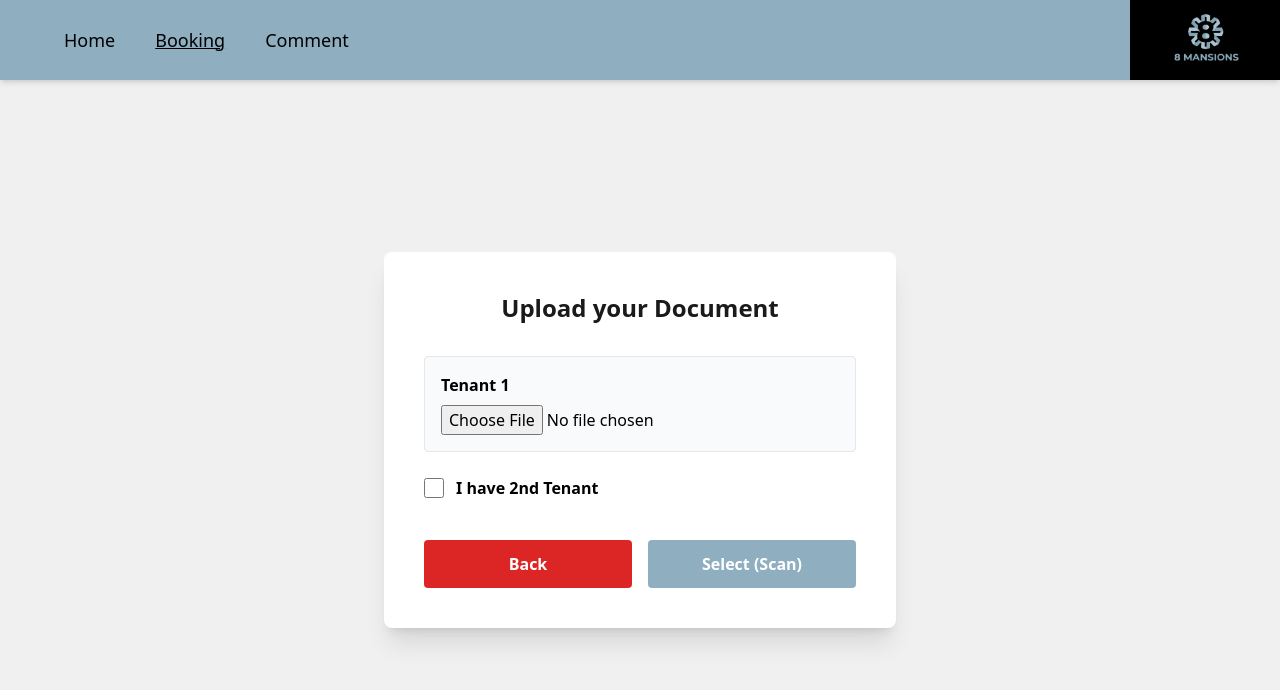
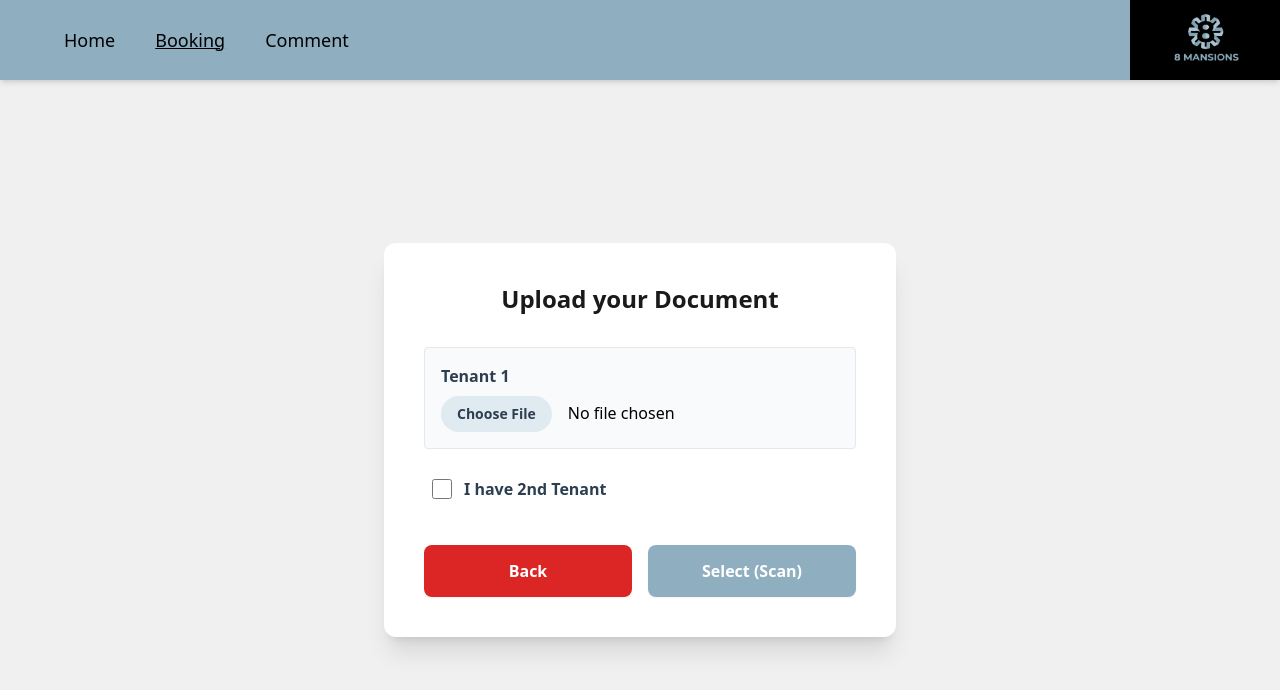
Before and after one commit to Ramza2547/8mansions-backend, a React (Vite) app in the folder tenant/: page /upload-document in a window 1280 px wide. Shown: the top 690 px of the page. Built offline with nearby package versions, Linux system fonts and the light colour scheme.

Commit message:
Cold start

```diff
--- a/tenant/src/UploadDocument.jsx
+++ b/tenant/src/UploadDocument.jsx
@@ -12,10 +12,8 @@ function UploadDocument() {
   const [file2, setFile2] = useState(null);
   const [isLoading, setIsLoading] = useState(false);
 
-  // 🎯 State สำหรับ Custom Alert Popup แบบสวยงาม
   const [alertMessage, setAlertMessage] = useState({ show: false, type: '', text: '', navToForm: false });
 
-  // 🎯 ดึง API อัตโนมัติ (ใส่ -1 ตามเซิร์ฟเวอร์ Render ตัวใหม่แล้ว)
   const API_BASE_URL = window.location.hostname === 'localhost' || window.location.hostname === '127.0.0.1'
     ? 'http://localhost:8000'
     : 'https://eightmansions-backend-1.onrender.com';
@@ -56,7 +54,6 @@ function UploadDocument() {
       const errorMsg = error.response?.data?.error || error.message || "Unknown error";
       console.error('OCR Error Details:', error);
 
-      // 🎯 สั่งเปิด Custom Popup แทน window.alert แบบโบราณ
       setAlertMessage({
         show: true,
         type: 'error',
@@ -76,26 +73,29 @@ function UploadDocument() {
 
   return (
     <div className="flex flex-col min-h-screen bg-[#F0F0F0] font-sans relative">
+
+      {/* 🎯 อัปเกรดหน้า Loading: เพิ่ม Spinner วงล้อหมุน และฉากหลังกึ่งโปร่งแสงเบลอๆ */}
       {isLoading && (
-        <div className="fixed inset-0 bg-[#F0F0F0] z-[100] flex flex-col justify-center items-center p-4 text-center">
+        <div className="fixed inset-0 bg-[#F0F0F0]/90 backdrop-blur-sm z-[100] flex flex-col justify-center items-center p-4 text-center transition-all">
+          <div className="w-16 h-16 border-4 border-[#8FAFC1] border-t-black rounded-full animate-spin mb-6 shadow-lg"></div>
           <div className="animate-pulse flex flex-col items-center">
             <h1 className="text-3xl sm:text-4xl font-bold text-black mb-4">Reduce blurring</h1>
-            <h2 className="text-xl sm:text-3xl font-medium text-gray-800">Please wait...</h2>
+            <h2 className="text-xl sm:text-2xl font-medium text-gray-600">Please wait...</h2>
           </div>
         </div>
       )}
 
-      {/* 🎯 Popup สวยงามของ UploadDocument */}
+      {/* 🎯 Custom Popup (ถ้าอันนี้เด้ง แสดงว่าโค้ดใหม่ทำงาน 100%) */}
       {alertMessage.show && (
         <div className="fixed inset-0 bg-black bg-opacity-40 flex justify-center items-center z-[110] p-4 animate-fade-in">
           <div className="bg-white p-6 sm:p-8 rounded-2xl shadow-2xl w-full max-w-sm flex flex-col items-center text-center">
             {alertMessage.type === 'error' && (
-              <div className="w-16 h-16 bg-red-100 rounded-full flex items-center justify-center mb-4 text-red-500">
+              <div className="w-16 h-16 bg-red-100 rounded-full flex items-center justify-center mb-4 text-red-500 shadow-inner">
                 <svg className="w-8 h-8" fill="none" stroke="currentColor" viewBox="0 0 24 24"><path strokeLinecap="round" strokeLinejoin="round" strokeWidth="3" d="M6 18L18 6M6 6l12 12"></path></svg>
               </div>
             )}
             {alertMessage.type === 'warning' && (
-              <div className="w-16 h-16 bg-yellow-100 rounded-full flex items-center justify-center mb-4 text-yellow-500">
+              <div className="w-16 h-16 bg-yellow-100 rounded-full flex items-center justify-center mb-4 text-yellow-500 shadow-inner">
                 <svg className="w-8 h-8" fill="none" stroke="currentColor" viewBox="0 0 24 24"><path strokeLinecap="round" strokeLinejoin="round" strokeWidth="3" d="M12 9v2m0 4h.01m-6.938 4h13.856c1.54 0 2.502-1.667 1.732-3L13.732 4c-.77-1.333-2.694-1.333-3.464 0L3.34 16c-.77 1.333.192 3 1.732 3z"></path></svg>
               </div>
             )}
@@ -124,30 +124,30 @@ function UploadDocument() {
       </nav>
 
       <div className="flex-1 flex justify-center items-center p-4">
-        <div className="bg-white p-6 sm:p-10 rounded-lg shadow-xl w-full max-w-lg text-center animate-fade-in-up">
+        <div className="bg-white p-6 sm:p-10 rounded-xl shadow-xl w-full max-w-lg text-center animate-fade-in-up">
           <h2 className="text-xl sm:text-2xl font-bold text-[#1A1A1A] mb-6 sm:mb-8">Upload your {documentType}</h2>
 
           <div className="flex flex-col gap-4 sm:gap-6">
-            <div className="flex flex-col items-start bg-gray-50 p-4 rounded border">
-              <label className="font-bold mb-2 text-sm sm:text-base">Tenant 1</label>
-              <input type="file" accept="image/*" onChange={(e) => setFile1(e.target.files[0])} className="w-full text-sm sm:text-base" />
+            <div className="flex flex-col items-start bg-gray-50 p-4 rounded border transition-colors hover:border-[#8FAFC1]">
+              <label className="font-bold mb-2 text-sm sm:text-base text-[#2C3E50]">Tenant 1</label>
+              <input type="file" accept="image/*" onChange={(e) => setFile1(e.target.files[0])} className="w-full text-sm sm:text-base file:mr-4 file:py-2 file:px-4 file:rounded-full file:border-0 file:text-sm file:font-semibold file:bg-[#e0eaf1] file:text-[#2C3E50] hover:file:bg-[#d0dfeb]" />
             </div>
 
-            <div className="flex items-center gap-3">
-              <input type="checkbox" id="twoTenants" checked={hasSecondTenant} onChange={(e) => setHasSecondTenant(e.target.checked)} className="w-5 h-5 cursor-pointer" />
-              <label htmlFor="twoTenants" className="font-bold cursor-pointer text-sm sm:text-base">I have 2nd Tenant</label>
+            <div className="flex items-center gap-3 py-1 px-2">
+              <input type="checkbox" id="twoTenants" checked={hasSecondTenant} onChange={(e) => setHasSecondTenant(e.target.checked)} className="w-5 h-5 cursor-pointer accent-[#8FAFC1]" />
+              <label htmlFor="twoTenants" className="font-bold cursor-pointer text-sm sm:text-base text-[#2C3E50]">I have 2nd Tenant</label>
             </div>
 
             {hasSecondTenant && (
-              <div className="flex flex-col items-start bg-green-50 p-4 rounded border border-green-200">
+              <div className="flex flex-col items-start bg-green-50 p-4 rounded border border-green-200 transition-colors hover:border-green-400">
                 <label className="font-bold text-green-800 mb-2 text-sm sm:text-base">Tenant 2</label>
-                <input type="file" accept="image/*" onChange={(e) => setFile2(e.target.files[0])} className="w-full text-sm sm:text-base" />
+                <input type="file" accept="image/*" onChange={(e) => setFile2(e.target.files[0])} className="w-full text-sm sm:text-base file:mr-4 file:py-2 file:px-4 file:rounded-full file:border-0 file:text-sm file:font-semibold file:bg-green-100 file:text-green-800 hover:file:bg-green-200" />
               </div>
             )}
 
             <div className="flex flex-col sm:flex-row gap-3 sm:gap-4 mt-2 sm:mt-4">
-              <button onClick={() => navigate('/booking')} className="w-full sm:flex-1 bg-red-600 hover:bg-red-700 text-white font-bold py-3 rounded text-sm sm:text-base">Back</button>
-              <button onClick={handleUpload} className="w-full sm:flex-1 bg-[#8FAFC1] hover:bg-[#7fa1b5] text-white font-bold py-3 rounded text-sm sm:text-base">Select (Scan)</button>
+              <button onClick={() => navigate('/booking')} className="w-full sm:flex-1 bg-red-600 hover:bg-red-700 text-white font-bold py-3.5 rounded-lg shadow-sm transition-transform active:scale-95 text-sm sm:text-base">Back</button>
+              <button onClick={handleUpload} className="w-full sm:flex-1 bg-[#8FAFC1] hover:bg-[#7fa1b5] text-white font-bold py-3.5 rounded-lg shadow-sm transition-transform active:scale-95 text-sm sm:text-base">Select (Scan)</button>
             </div>
           </div>
         </div>
```
